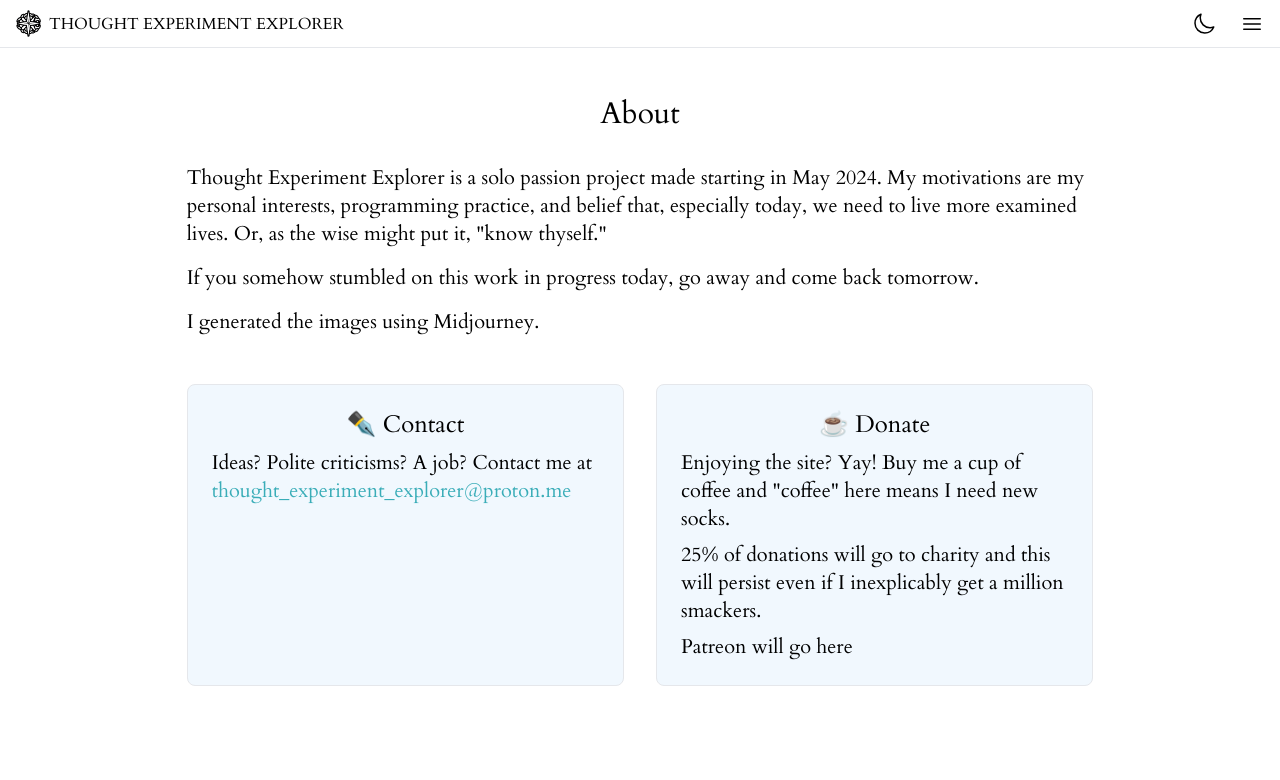
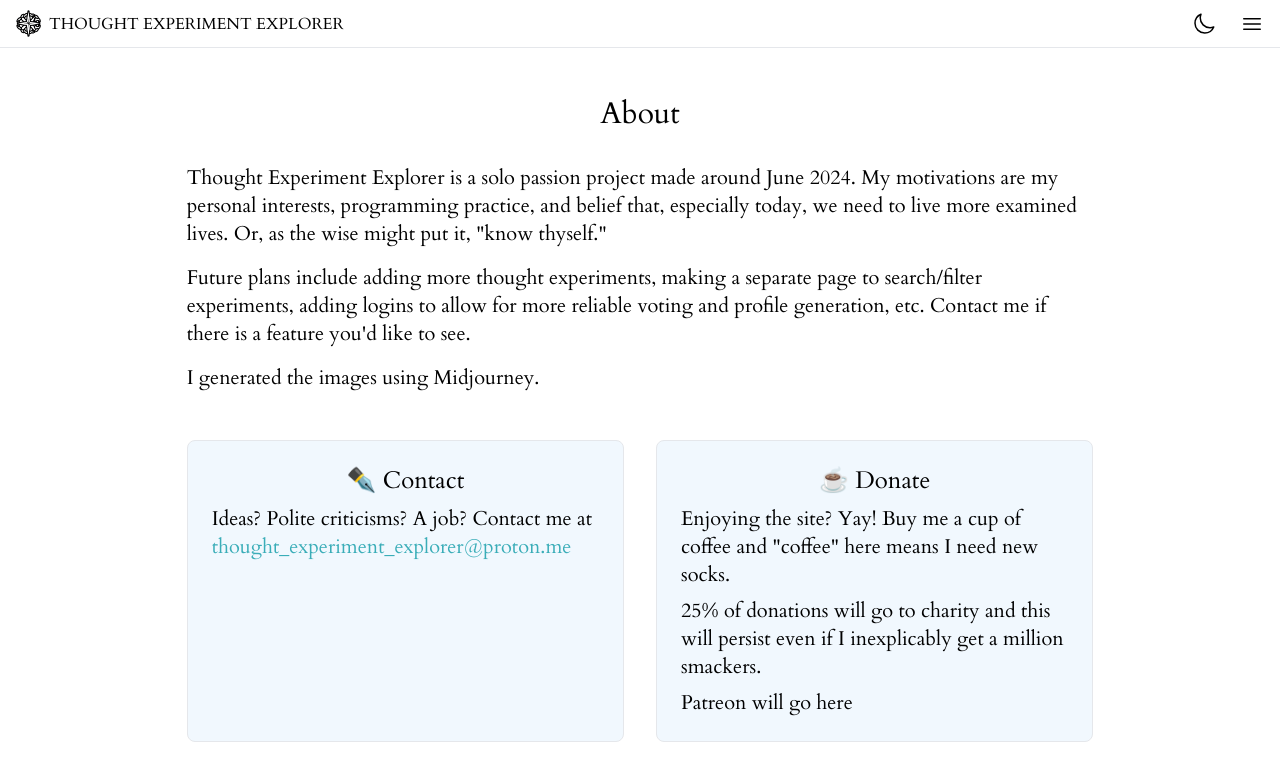
Before and after one commit to ktpeace/thought-experiments, a Next.js app: page /about in a window 1280 px wide. Shown: the top 780 px of the page. Built offline with nearby package versions, Linux system fonts and the light colour scheme.

Commit message:
opengraph and twitter meta images

```diff
--- a/src/components/about/About.tsx
+++ b/src/components/about/About.tsx
@@ -6,15 +6,16 @@ const About = () => {
       <h2 className="mb-4 self-center text-3xl">About</h2>
       <section className="mb-8 flex flex-col gap-4">
         <p>
-          Thought Experiment Explorer is a solo passion project made starting in
-          May 2024. My motivations are my personal interests, programming
-          practice, and belief that, especially today, we need to live more
-          examined lives. Or, as the wise might put it, &quot;know
-          thyself.&quot;
+          Thought Experiment Explorer is a solo passion project made around June
+          2024. My motivations are my personal interests, programming practice,
+          and belief that, especially today, we need to live more examined
+          lives. Or, as the wise might put it, &quot;know thyself.&quot;
         </p>
         <p>
-          If you somehow stumbled on this work in progress today, go away and
-          come back tomorrow.
+          Future plans include adding more thought experiments, making a
+          separate page to search/filter experiments, adding logins to allow for
+          more reliable voting and profile generation, etc. Contact me if there
+          is a feature you'd like to see.
         </p>
         <p>I generated the images using Midjourney.</p>
       </section>
```
Also changed, not shown: src/app/twitter-image.jpg (added).
